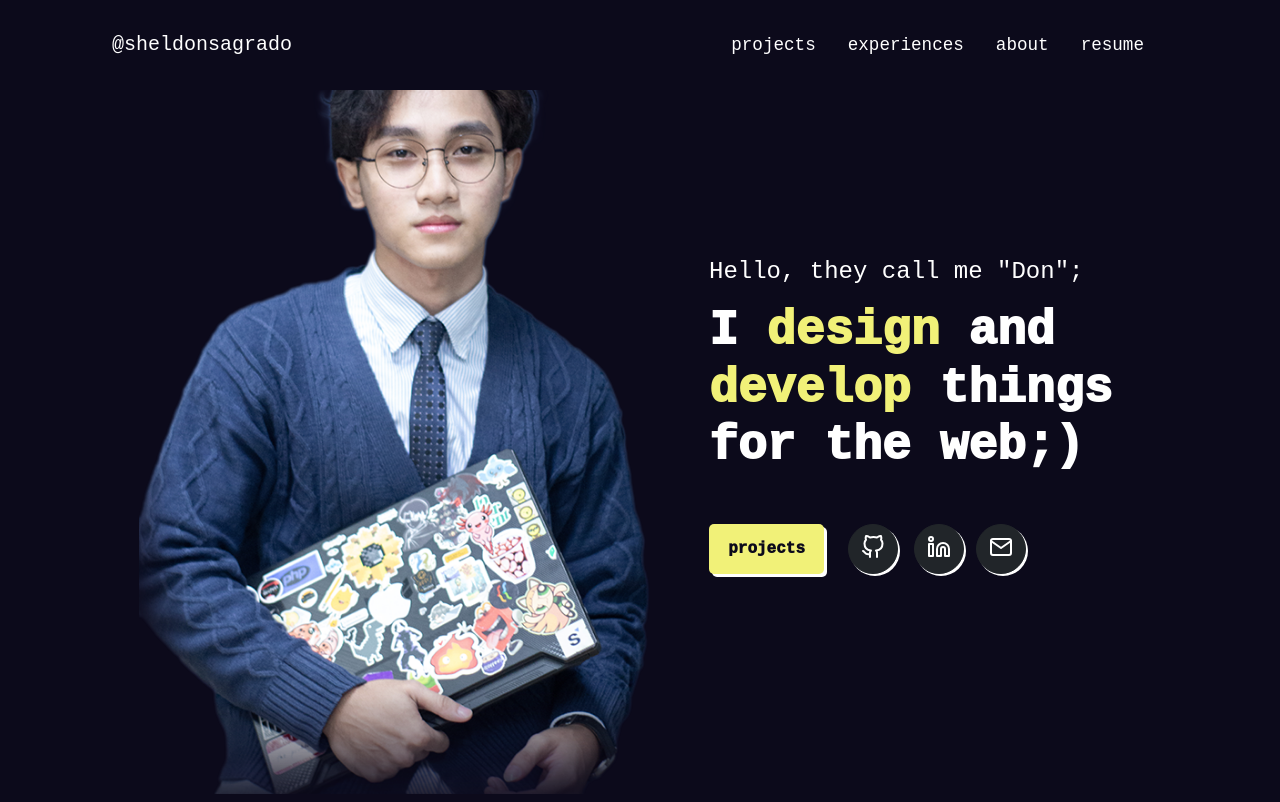
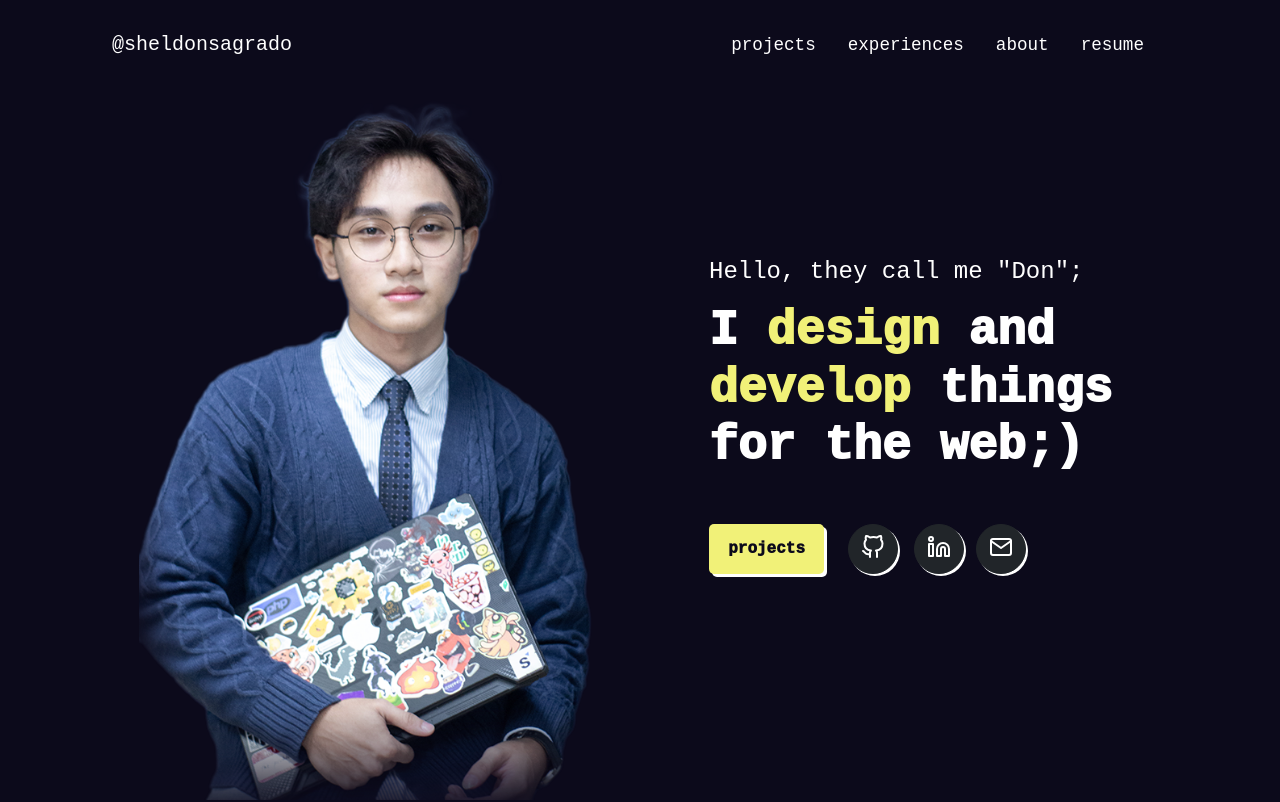
Before and after one commit to cup-noodlehS/portfolio-v2, a Vue app: page / in a window 1280 px wide. Shown: the top 802 px of the page. Built offline with nearby package versions, Linux system fonts and the light colour scheme.

Commit message:
fix image responsivenes

```diff
--- a/src/components/index/cover.vue
+++ b/src/components/index/cover.vue
@@ -44,7 +44,8 @@
 }
 
 #meImg {
- width:100%;
+ max-height: calc(100vh - 100px);
+ transform: translate(0, 50px);
 }
 
 h1 {
```
